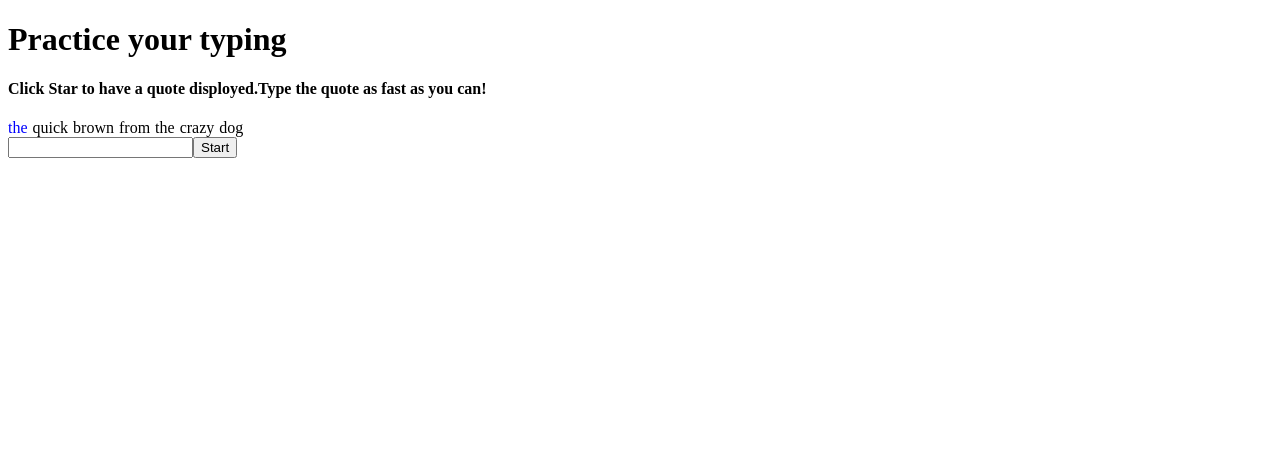
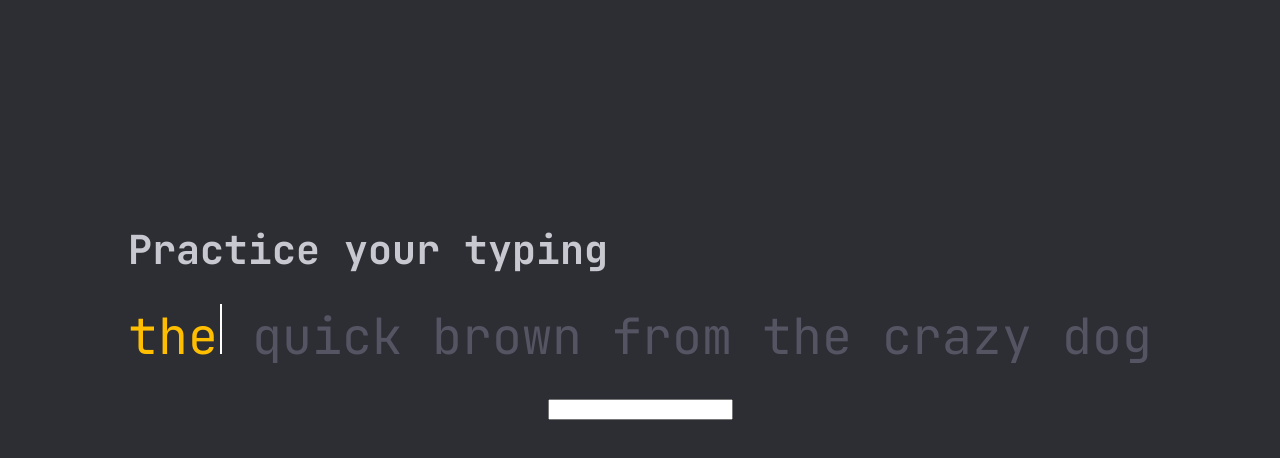
Before and after one commit to Gabriel2121621/TheTypingGame, a Next.js app: page / in a window 1280 px wide. Shown: the top 458 px of the page. Built offline with nearby package versions, Linux system fonts and the light colour scheme.

Commit message:
frontend implementation

```diff
--- a/src/app/globals.css
+++ b/src/app/globals.css
@@ -0,0 +1,50 @@
+body {
+    background-color: #2D2D34;
+    color: #555562;
+    min-height: 100vh;
+    display: flex;
+    justify-content: center;
+    align-items: center;
+    transform: translateY(-100px);
+}
+.cursor {
+  display: inline-block;
+  width: 2px;
+  height: 1em;
+  background-color: white;
+  margin-left: 2px;
+  animation: blink 1s steps(1) infinite;
+}
+
+@keyframes blink {
+  0% { opacity: 1; }
+  50% { opacity: 0; }
+  100% { opacity: 1; }
+}
+
+.typing-text{
+    font-size: 50px;
+}
+
+h1 {
+    color:#C8C8D0;
+    font-size: 40px;
+}
+
+.second {
+    color:#9C9CAB;
+    font-size: 30px;
+}
+input {
+    margin-top: 150px;
+    display: block;
+    margin: 0 auto;
+}
+h2 {
+    text-align: center;
+    font-size: 60px;
+    color: #01796F;
+}
+.input-container {
+  margin-top: 30px;
+}
--- a/src/app/layout.js
+++ b/src/app/layout.js
@@ -1,14 +1,9 @@
-import { Geist, Geist_Mono } from "next/font/google";
 import "./globals.css";
+import { JetBrains_Mono } from "next/font/google";
 
-const geistSans = Geist({
-  variable: "--font-geist-sans",
+const jetbrains = JetBrains_Mono({
   subsets: ["latin"],
-});
-
-const geistMono = Geist_Mono({
-  variable: "--font-geist-mono",
-  subsets: ["latin"],
+  weight: ["400", "700"],
 });
 
 export const metadata = {
@@ -19,9 +14,7 @@ export const metadata = {
 export default function RootLayout({ children }) {
   return (
     <html lang="en">
-      <body
-        className={`${geistSans.variable} ${geistMono.variable} antialiased`}
-      >
+      <body className={jetbrains.className}>
         {children}
       </body>
     </html>
--- a/src/app/page.js
+++ b/src/app/page.js
@@ -47,25 +47,29 @@ export default function Home() {
   return (
     <main>
       <h1>Practice your typing</h1>
-      <h4>Click Star to have a quote disployed.Type the quote as fast as you can!</h4>
-      <div>
+      {/* <h3 className="second">Type the quote as fast as you can!</h3>  */}
+      <div className="typing-text">
         {arrWord.map((word, i) => {
-          let color = "black";
+          let color = "#545463";
           if (i < currentWordIndex) {
-            color = "green";
+            color = "#629677";
           } else if (i === currentWordIndex) {
-            color = hasError ? "red" : "blue";
+            color = hasError ? "#893F45" : "#FFBF00";
           }
-          return <span key={i} style={{ color, marginRight: 5 }}>{word}</span>
+          return <span key={i} style={{ color, }}>
+                      {word}
+                      {i === currentWordIndex && <span className="cursor" />}{" "}
+                      </span>
         })}
       </div>
+      <div className="input-container">
         <input
           type="text"
           value={input}
           onChange={handleChange}
           disabled={currentWordIndex >= arrWord.length}
           />
-      <button>Start</button>
+        </div>
       {time && <h2>time {time} segundos</h2>}
     </main>
   )
```
Lines whose indentation alone changed are shown as unchanged.
